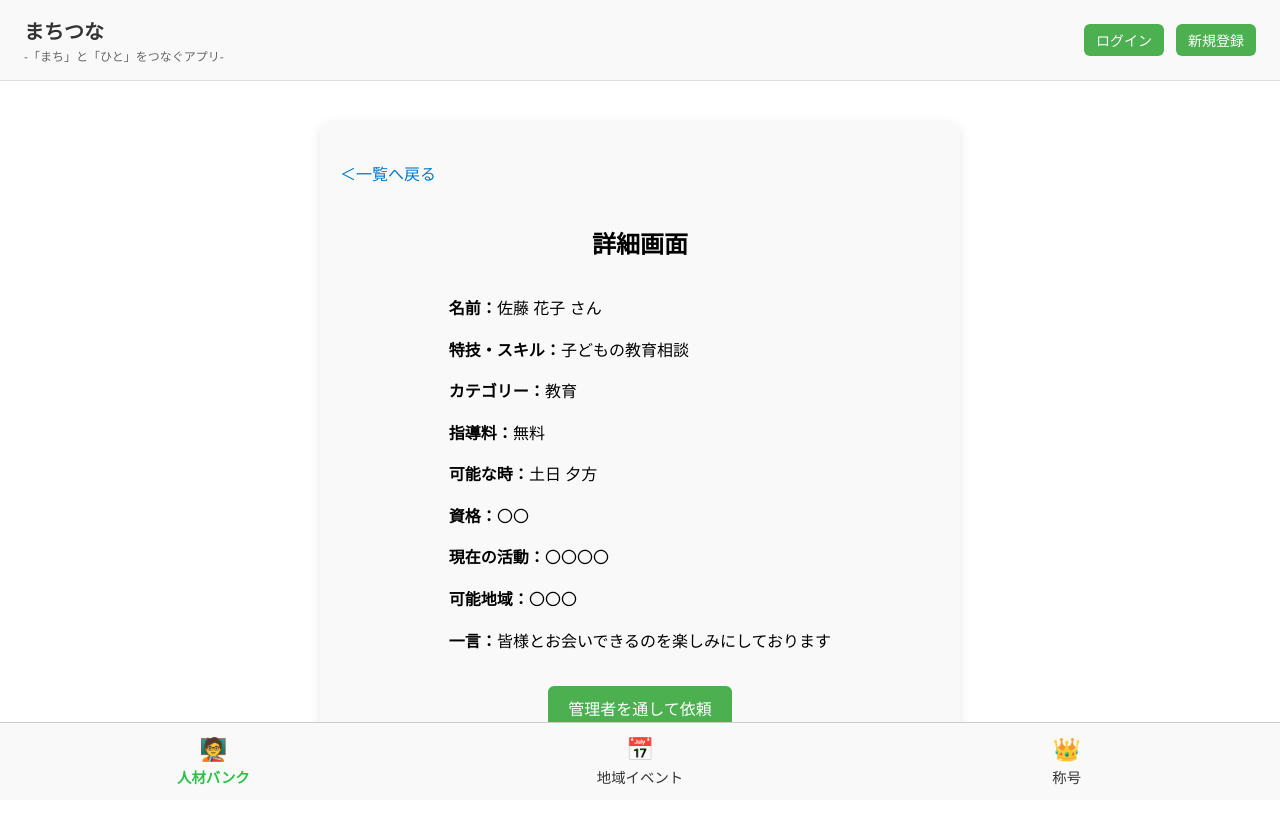
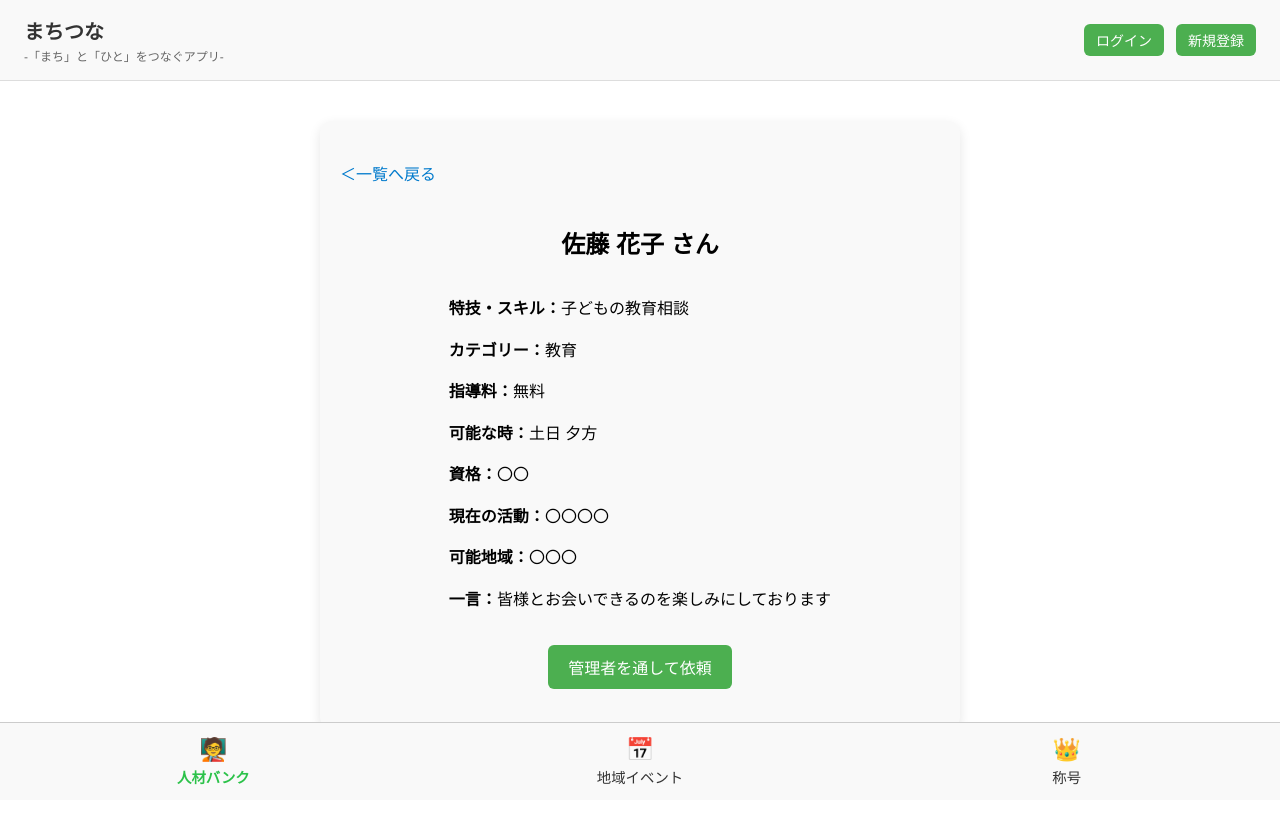
Before and after one commit to ashizawakazuki/machitsuna, a React (Create React App) app: page /talent-bank/1 in a window 1280 px wide. Shown: the top 824 px of the page. Built offline with nearby package versions, Linux system fonts and the light colour scheme.

Commit message:
feat:人材バンク詳細画面の修正

```diff
--- a/src/pages/TalentDetail.js
+++ b/src/pages/TalentDetail.js
@@ -15,9 +15,8 @@ const TalentDetail = () => {
     <div className="talent-detail-wrapper"> {/* ラッパー追加 */}
       <div className="talent-detail">
         <Link to="/talent-bank" className="back-link">{'＜'}一覧へ戻る</Link>
-        <h2>詳細画面</h2>
+        <h2>{talent.name} さん</h2>
         <div className="event-content">
-          <p><strong>名前：</strong>{talent.name} さん</p>
           <p><strong>特技・スキル：</strong>{talent.skill}</p>
           <p><strong>カテゴリー：</strong>{talent.category}</p>
           <p><strong>指導料：</strong>無料</p>
```
